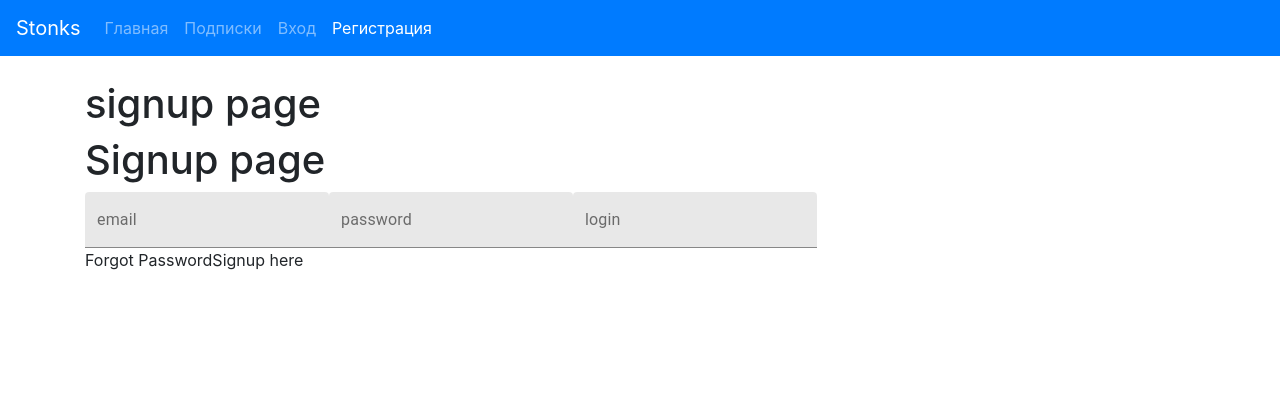
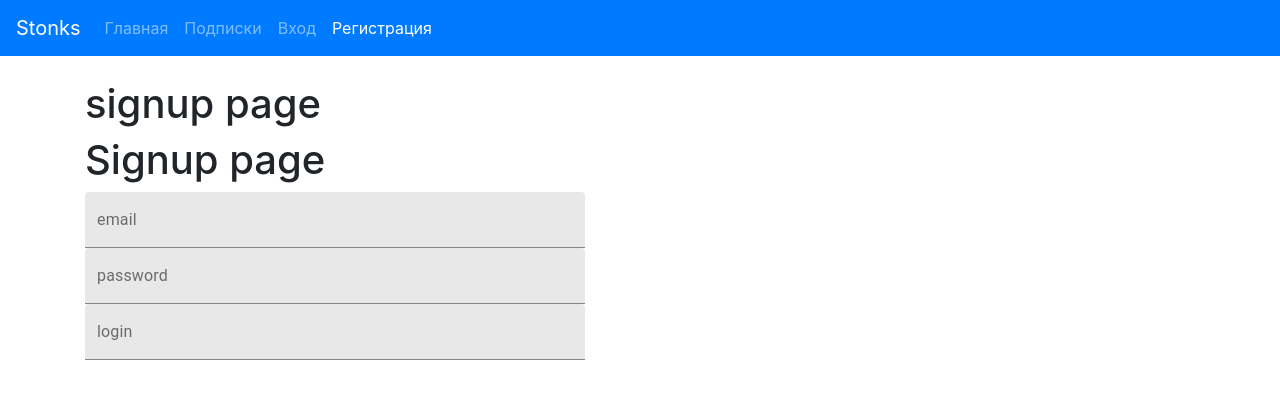
Before and after one commit to nika-nii/stonks, a React (Create React App) app in the folder web/app/: page /registration in a window 1280 px wide. Shown: the top 398 px of the page. Built offline with nearby package versions, Linux system fonts and the light colour scheme.

Commit message:
еще больше изменений

```diff
--- /dev/null
+++ b/web/app/src/Pages/Signin.css
@@ -0,0 +1,5 @@
+.sign-in-form {
+  display: flex;
+  flex-direction: column;
+  width: 500px;
+}
--- a/web/app/src/Pages/Signin.js
+++ b/web/app/src/Pages/Signin.js
@@ -1,14 +1,17 @@
 import React, { Component } from "react";
 import {TextField} from "@material-ui/core";
+import './Signin.css'
 
 class Signin extends Component {
     render() {
         return (
             <form className="sign-in-form">
                 <h1>Signin page</h1>
-                <TextField id="filled-basic" label="email" variant="filled" />
-                <TextField id="filled-basic" label="password" variant="filled" />
-                <TextField id="filled-basic" label="login" variant="filled" />
+                <div className="sign-in-form">
+                    <TextField id="filled-basic" label="email" variant="filled" />
+                    <TextField id="filled-basic" label="password" variant="filled" />
+                    <TextField id="filled-basic" label="login" variant="filled" />
+                </div>
             </form>
         );
     }
--- /dev/null
+++ b/web/app/src/Pages/Signup.css
@@ -0,0 +1,10 @@
+.sign-up {
+    grid-row: content-s/content-e;
+    grid-column: content-s/content-e;
+}
+
+.sign-up-form {
+    display: flex;
+    flex-direction: column;
+    width: 500px;
+}
--- a/web/app/src/Pages/Signup.js
+++ b/web/app/src/Pages/Signup.js
@@ -1,6 +1,6 @@
 import React, { Component } from 'react'
 import {TextField} from "@material-ui/core";
-
+import './Signup.css'
 class Signup extends Component {
     render() {
         return (
@@ -11,10 +11,7 @@ class Signup extends Component {
                 <TextField id="filled-basic" label="email" variant="filled" />
                 <TextField id="filled-basic" label="password" variant="filled" />
                 <TextField id="filled-basic" label="login" variant="filled" />
-                <div className='sign-up-form__text-links'>
-                    <span>Forgot Password</span>
-                    <span>Signup here</span>
-                </div>
+
             </form>
             </div>
         );
--- a/web/app/src/Pages/Subs.js
+++ b/web/app/src/Pages/Subs.js
@@ -7,12 +7,13 @@ import TableContainer from '@material-ui/core/TableContainer';
 import TableHead from '@material-ui/core/TableHead';
 import TableRow from '@material-ui/core/TableRow';
 import Paper from '@material-ui/core/Paper';
-//валюта, событие, порог
+import {Button, Container} from "@material-ui/core";
+
 export const Subs = () => {
     const classes = useStyles();
     return (
         <Fragment>
-            <h1>Subs page</h1>
+            <h1>Подписки</h1>
             <TableContainer component={Paper}>
                 <Table className={classes.table} size="small" aria-label="a dense table">
                     <TableHead>
@@ -35,6 +36,9 @@ export const Subs = () => {
                     </TableBody>
                 </Table>
             </TableContainer>
+            {/*<Button variant="contained" color="primary" onClick={() => this.reRender("RUB")}>
+                Добавить подиску
+            </Button>*/}
         </Fragment>
     )
 }
```
